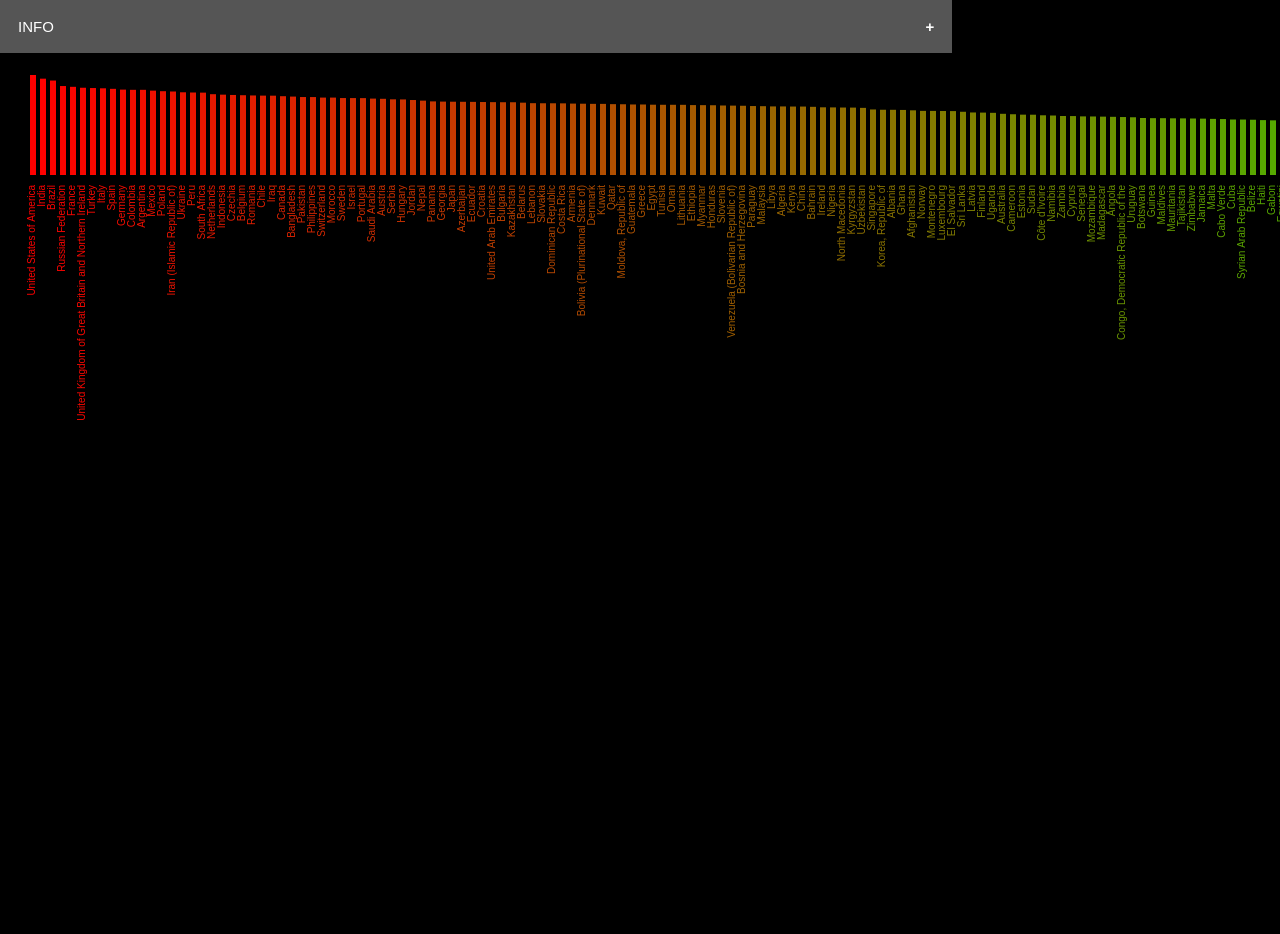
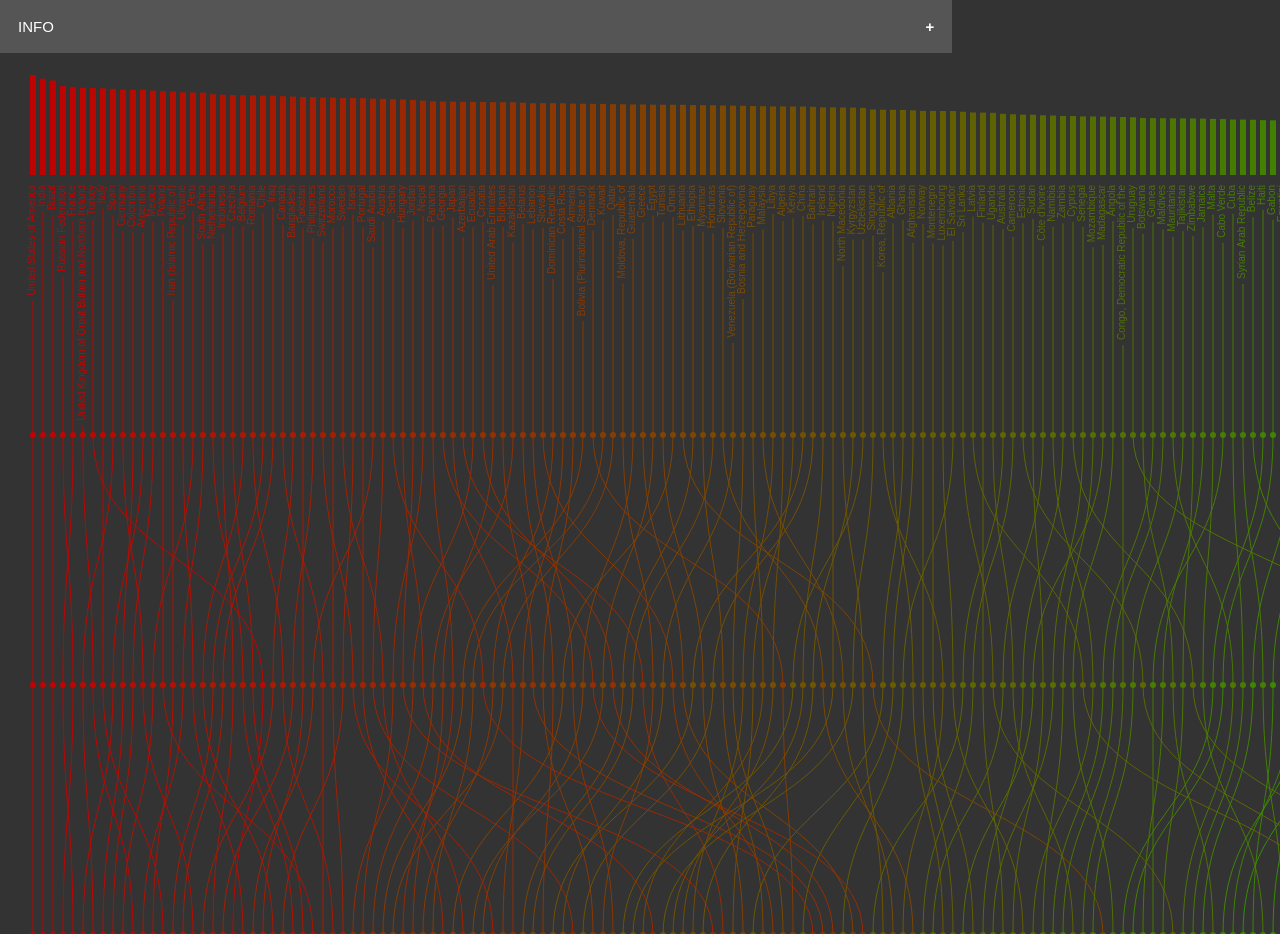
Before and after one commit to mohamadsubakin/covid19_country_ranking_transition, a plain HTML site: page index.html in a window 1280 px wide. Shown: the top 934 px of the page. Before the commit the page ends 804 px from the top, so only its background shows below. Drawn offline with Linux system fonts and the light colour scheme.

Commit message:
complete draw

```diff
--- a/index.html
+++ b/index.html
@@ -4,7 +4,7 @@
 	<title>Covid19 Country Ranking Transition</title>
 	<style>
 		body {
-			background-color: #000;
+			background-color: #333;
 			background-repeat: no-repeat;
 			background-size: cover;
 			position: relative;
@@ -93,11 +93,24 @@
 				this.margin_left = 30;
 				this.margin_right = 30;
 				this.margin_top = 75;
+				this.margin_bottom = 100;
 				this.graph_height = 100;
 				this.graph_gap = 4;
+				this.name_height = 250;
 				this.padding = 10;
+				this.circle_radius = 3;
+				this.gap_between_month = 250;
+				this.line_width = 1;
 				this.canvas_w = this.margin_left + this.margin_right + this.country_name_width*data.length;
-				this.canvas_h = window.innerHeight;
+				this.canvas_h =
+					this.margin_top +
+					this.graph_height +
+					this.graph_gap +
+					this.padding +
+					this.name_height +
+					this.gap_between_month*11 +
+					this.margin_bottom
+				;
 
 				this.set_country_color();
 
@@ -108,10 +121,11 @@
 				for(var i = 0; i < data.length; i++){
 					var c_data = data[i];
 					c_data.color = {
-						r : 255 - (255/data.length)*c_data.ranking[11].ranking,
-						g : (255/data.length)*c_data.ranking[11].ranking,
+						r : 200 - (200/data.length)*c_data.ranking[11].ranking,
+						g : (200/data.length)*c_data.ranking[11].ranking,
 						b : 0
 					};
+
 					c_data.color_code = "rgb("+c_data.color.r+","+c_data.color.g+","+c_data.color.b+")";
 
 				}
@@ -132,7 +146,7 @@
 
 					//set color
 					this.ctx.fillStyle = c_data.color_code;
-					this.ctx.globalAlpha = 1;
+					this.ctx.globalAlpha = 0.95;
 
 					//graph
 					this.ctx.beginPath();
@@ -156,6 +170,60 @@
 					//this.ctx.globalAlpha = 1;
 					this.ctx.fillText(c_data.name, 0, 0);
 					this.ctx.restore();
+
+					// line below name
+					this.ctx.beginPath();
+					this.ctx.moveTo(
+						this.margin_left + this.country_name_width*c_data.ranking[11].ranking + (this.country_name_width - this.graph_gap)/2,
+						this.margin_top + this.graph_height + this.padding + this.ctx.measureText(c_data.name).width + 5
+					);
+					this.ctx.lineTo(
+						this.margin_left + this.country_name_width*c_data.ranking[11].ranking + (this.country_name_width - this.graph_gap)/2,
+						this.margin_top + this.graph_height + this.padding + this.name_height
+					);
+					this.ctx.strokeStyle = c_data.color_code;
+                	this.ctx.lineWidth = this.line_width;
+					this.ctx.stroke();
+
+					//points for each months
+					for(var j = 11; j >= 0; j--){
+						if(this.country_name_width*c_data.ranking[j].confirmed){
+							//draw circle
+							this.ctx.beginPath();
+							this.ctx.arc(
+								this.margin_left + this.country_name_width*c_data.ranking[j].ranking + (this.country_name_width - this.graph_gap)/2,
+								this.margin_top + this.graph_height + this.padding + this.name_height + this.gap_between_month*(11-j),
+								this.circle_radius,
+								0,
+								2 * Math.PI,
+								false
+							);
+							this.ctx.fill();
+
+							//draw bezier
+							if(j != 0 && this.country_name_width*c_data.ranking[(j-1)].confirmed){
+								//draw bezier
+								this.ctx.beginPath();
+								this.ctx.moveTo(
+									this.margin_left + this.country_name_width*c_data.ranking[j].ranking + (this.country_name_width - this.graph_gap)/2,
+									this.margin_top + this.graph_height + this.padding + this.name_height + this.gap_between_month*(11-j)
+								);
+								this.ctx.bezierCurveTo(
+									this.margin_left + this.country_name_width*c_data.ranking[j].ranking + (this.country_name_width - this.graph_gap)/2,
+									this.margin_top + this.graph_height + this.padding + this.name_height + this.gap_between_month*(12-j) - this.gap_between_month/2,
+									this.margin_left + this.country_name_width*c_data.ranking[j-1].ranking + (this.country_name_width - this.graph_gap)/2,
+									this.margin_top + this.graph_height + this.padding + this.name_height + this.gap_between_month*(11-j) + this.gap_between_month/2,
+									this.margin_left + this.country_name_width*c_data.ranking[j-1].ranking + (this.country_name_width - this.graph_gap)/2,
+									this.margin_top + this.graph_height + this.padding + this.name_height + this.gap_between_month*(12-j)
+									);
+								this.ctx.strokeStyle = c_data.color_code;
+								this.ctx.lineWidth = this.line_width;
+								this.ctx.stroke();
+							}
+
+
+						}
+					}
 				}
 			}
 	    }
```
